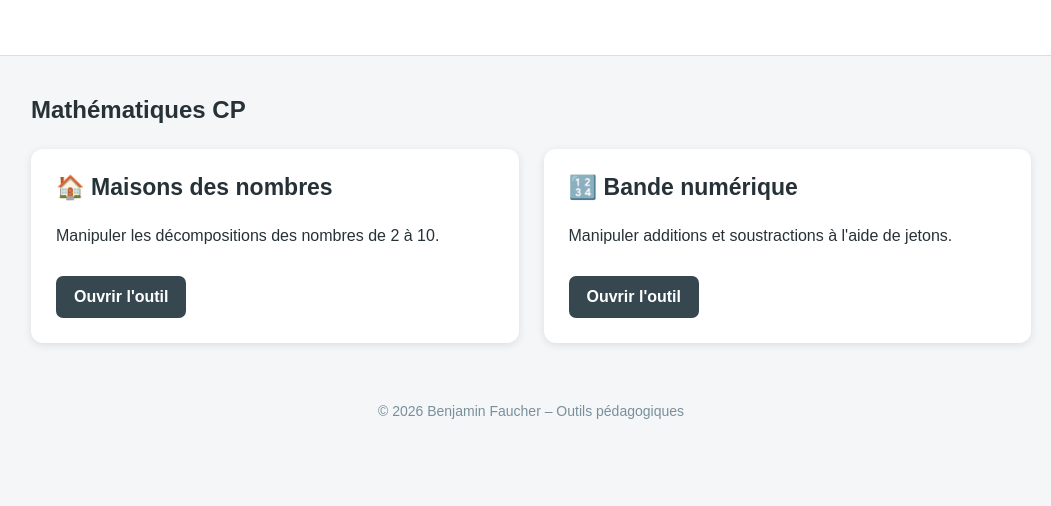
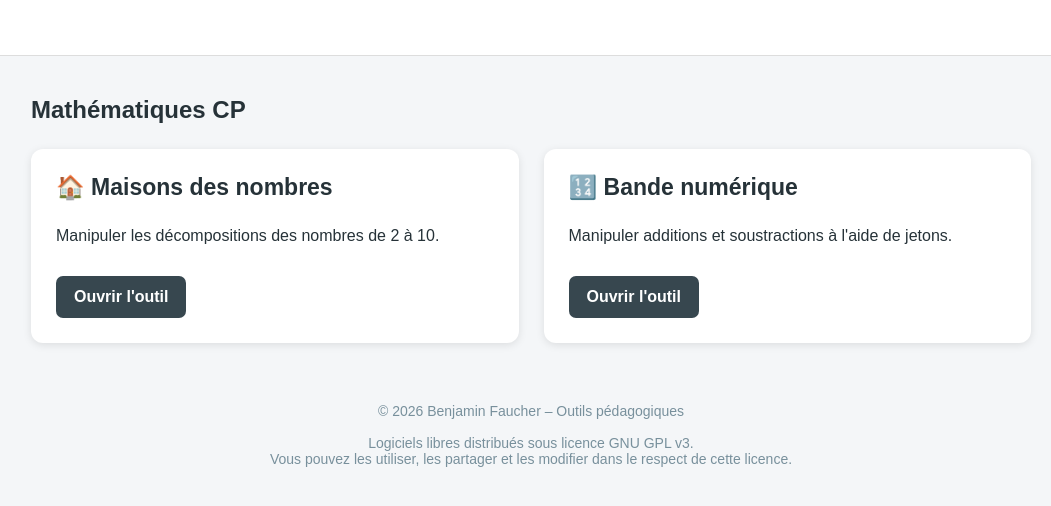
Before and after one commit to faucherbenjamin-creator/faucherbenjamin-creator.github.io, a plain HTML site: page index.html in a window 1280 px wide. Shown: the part 124-630 px from the top of the page, without its empty margins (109-1160 px from the left). Drawn offline with Linux system fonts and the light colour scheme.

Commit message:
index.html

```diff
--- a/index.html
+++ b/index.html
@@ -132,8 +132,7 @@ footer {
 </main>
 
 <footer>
-© 2026 Benjamin Faucher – Outils pédagogiques
+© 2026 Benjamin Faucher – Outils pédagogiques<br><br>
+Logiciels libres distribués sous licence GNU GPL v3.<br>
+Vous pouvez les utiliser, les partager et les modifier dans le respect de cette licence.
 </footer>
-
-</body>
-</html>
```
